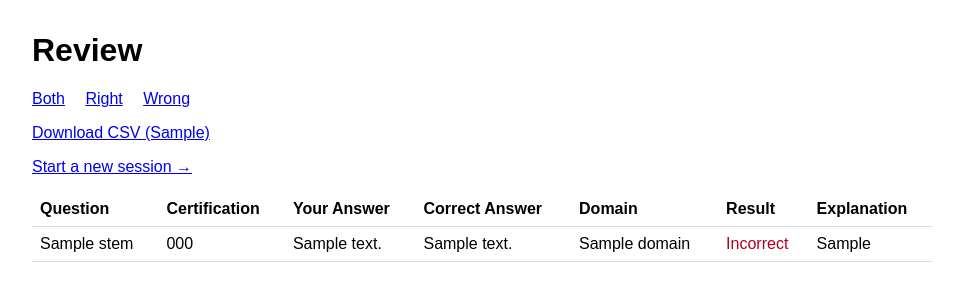
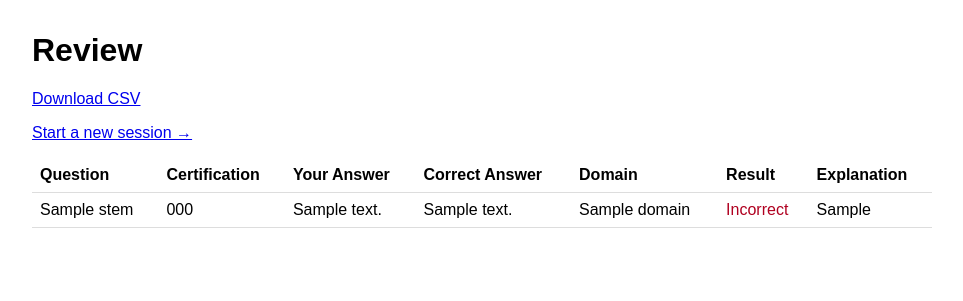
Before and after one commit to DHalleTableau/SalesforceCertStudy, a Flask app: template templates/review.html in a window 1280 px wide. Shown: the top 301 px of the page, without its empty margins (158-1121 px from the left). Run offline with Flask 3, Linux system fonts and the light colour scheme; the template is opened without the code that fills it: most values are stand-ins (such as "Sample title", 1, 10 or a date in 2020).

Commit message:
Remove Right/Wrong filter UI, default to full export/review

```diff
--- a/templates/review.html
+++ b/templates/review.html
@@ -9,20 +9,12 @@
     th, td { border-bottom: 1px solid #ddd; padding: 0.5rem; text-align: left; vertical-align: top; }
     .correct { color: #1a7a3a; }
     .incorrect { color: #b00020; }
-    .filters a { margin-right: 1rem; }
-    .filters a.active { font-weight: bold; text-decoration: underline; }
   </style>
 </head>
 <body>
   <h1>Review</h1>
 
-  <p class="filters">
-    <a href="{{ url_for('session_review', session_id=session.id, filter='both') }}" class="{{ 'active' if filter_value == 'both' }}">Both</a>
-    <a href="{{ url_for('session_review', session_id=session.id, filter='right') }}" class="{{ 'active' if filter_value == 'right' }}">Right</a>
-    <a href="{{ url_for('session_review', session_id=session.id, filter='wrong') }}" class="{{ 'active' if filter_value == 'wrong' }}">Wrong</a>
-  </p>
-
-  <p><a href="{{ url_for('session_export_csv', session_id=session.id, filter=filter_value) }}">Download CSV ({{ filter_value }})</a></p>
+  <p><a href="{{ url_for('session_export_csv', session_id=session.id) }}">Download CSV</a></p>
 
   <p>
     {% if session.status == 'active' %}
```
